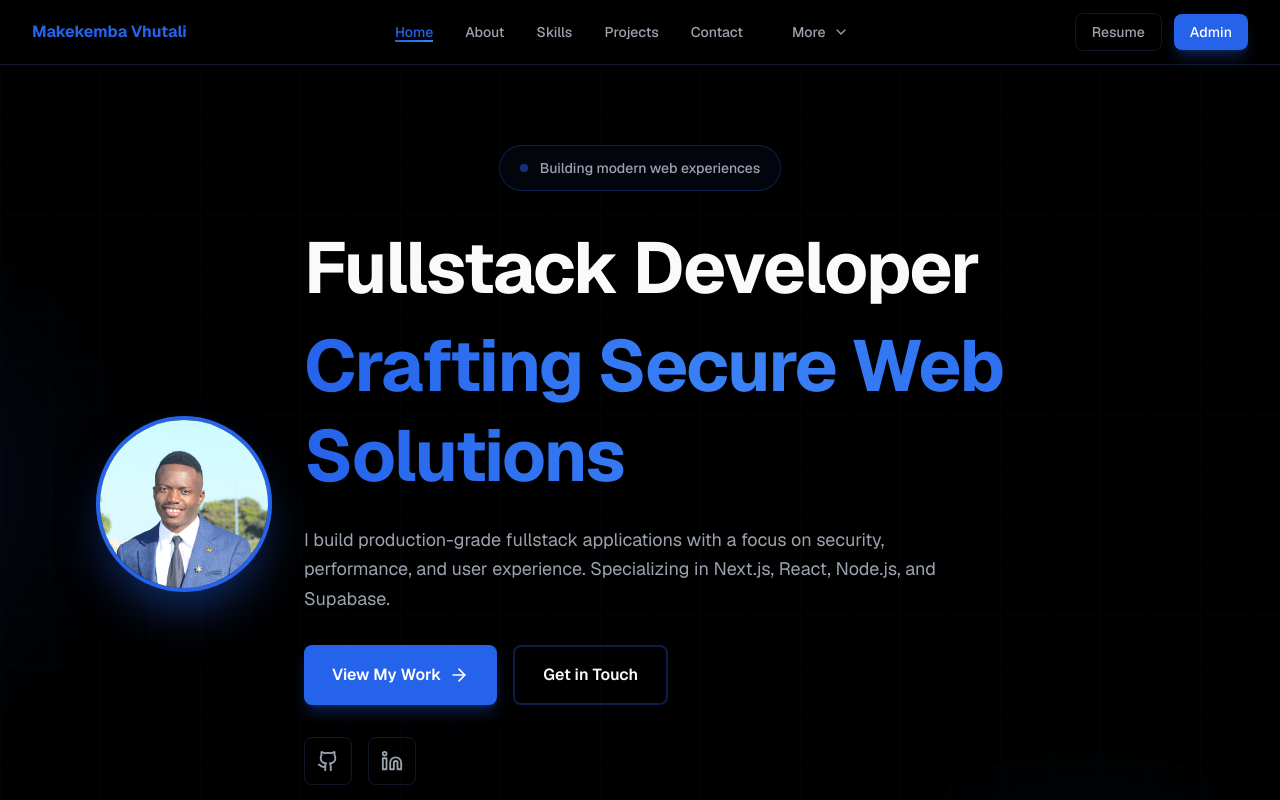
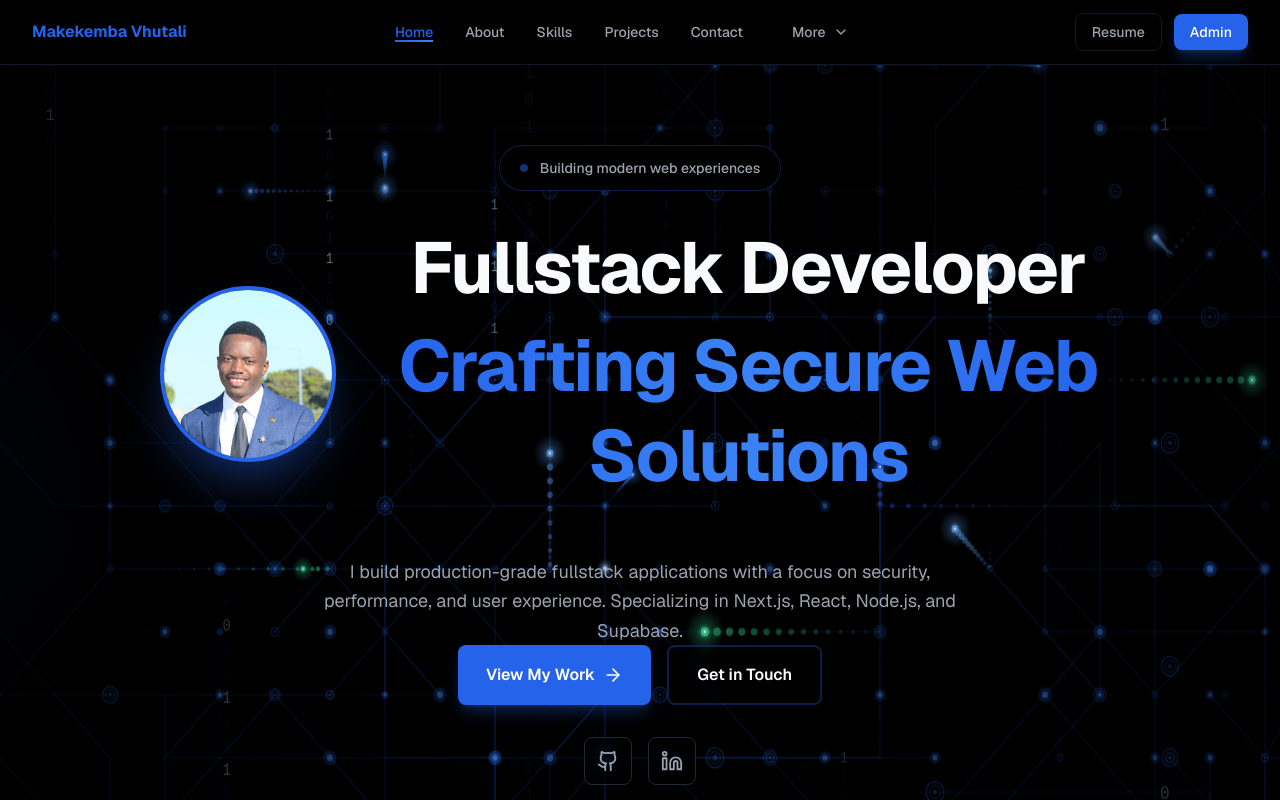
Before and after one commit to makekemba-cloud/my-portfolio, a Next.js app: page / in a window 1280 px wide. Shown: the top 800 px of the page. Built offline with nearby package versions, Linux system fonts and the light colour scheme.

Commit message:
Printed Computer Board (PCB) traces/ animation done

```diff
--- a/src/components/sections/HeroSection.tsx
+++ b/src/components/sections/HeroSection.tsx
@@ -1,194 +1,372 @@
 'use client';
 
-import { useState, useEffect } from 'react';
-import Link from 'next/link';
+import { useState, useEffect, useRef } from 'react';
 import { ArrowRight, Github, Linkedin } from 'lucide-react';
 import Image from 'next/image';
 
+// ── PCB Background ───────────────────────────────────────
+function PCBBackground() {
+  const canvasRef = useRef<HTMLCanvasElement>(null);
+
+  useEffect(() => {
+    const canvas = canvasRef.current;
+    if (!canvas) return;
+    const ctx = canvas.getContext('2d')!;
+
+    let animationId: number;
+    let width = 0;
+    let height = 0;
+
+    interface Pt { x: number; y: number }
+    interface Trace { points: Pt[]; layer: number }
+    interface Pulse {
+      traceIndex: number; progress: number; speed: number;
+      size: number; color: string; tail: number;
+    }
+    interface BinaryStream {
+      x: number; y: number; chars: string[];
+      speed: number; opacity: number; fontSize: number; offset: number;
+    }
+    interface Circle { x: number; y: number; r: number; type: 'pad' | 'via' | 'ring' }
+
+    let traces: Trace[] = [];
+    let pulses: Pulse[] = [];
+    let binaryStreams: BinaryStream[] = [];
+    let circles: Circle[] = [];
+
+    const GRID = 55;
+    const PULSE_COLORS = ['#2563EB', '#3B82F6', '#60A5FA', '#BAE6FD', '#F59E0B', '#34D399'];
+
+    const snap = (v: number, g: number) => Math.round(v / g) * g;
+    const hexToRgb = (hex: string) => {
+      const h = hex.replace('#', '');
+      return { r: parseInt(h.slice(0,2),16), g: parseInt(h.slice(2,4),16), b: parseInt(h.slice(4,6),16) };
+    };
+
+    function build() {
+      traces = []; circles = []; binaryStreams = [];
+      const traceCount = Math.floor((width * height) / 14000);
+
+      for (let i = 0; i < traceCount; i++) {
+        const layer = Math.random() < 0.3 ? 0 : 1;
+        const pts: Pt[] = [];
+        let cx = snap(Math.random() * width, GRID);
+        let cy = snap(Math.random() * height, GRID);
+        pts.push({ x: cx, y: cy });
+        circles.push({ x: cx, y: cy, r: 4 + Math.random() * 3, type: 'pad' });
+
+        const steps = 3 + Math.floor(Math.random() * 7);
+        for (let s = 0; s < steps; s++) {
+          const roll = Math.random();
+          if (roll < 0.35) {
+            const d = (1 + Math.floor(Math.random() * 6)) * GRID;
+            cx += Math.random() > 0.5 ? d : -d;
+          } else if (roll < 0.65) {
+            const d = (1 + Math.floor(Math.random() * 6)) * GRID;
+            cy += Math.random() > 0.5 ? d : -d;
+          } else {
+            const d = (1 + Math.floor(Math.random() * 3)) * GRID;
+            cx += Math.random() > 0.5 ? d : -d;
+            cy += Math.random() > 0.5 ? d : -d;
+          }
+          cx = Math.max(-GRID, Math.min(width + GRID, cx));
+          cy = Math.max(-GRID, Math.min(height + GRID, cy));
+          pts.push({ x: cx, y: cy });
+          if (s < steps - 1 && Math.random() < 0.5)
+            circles.push({ x: cx, y: cy, r: 2 + Math.random() * 2, type: 'via' });
+        }
+        circles.push({ x: cx, y: cy, r: 5 + Math.random() * 4, type: 'ring' });
+        if (pts.length >= 2) traces.push({ points: pts, layer });
+      }
+
+      for (let i = 0; i < Math.floor(traceCount * 0.4); i++) {
+        circles.push({
+          x: snap(Math.random() * width, GRID),
+          y: snap(Math.random() * height, GRID),
+          r: 3 + Math.random() * 5,
+          type: Math.random() < 0.5 ? 'pad' : 'ring',
+        });
+      }
+
+      for (let i = 0; i < Math.floor(width / 120); i++) {
+        const chars: string[] = [];
+        for (let c = 0; c < 8 + Math.floor(Math.random() * 16); c++)
+          chars.push(Math.random() > 0.5 ? '1' : '0');
+        binaryStreams.push({
+          x: 40 + Math.random() * (width - 80),
+          y: Math.random() * height,
+          chars,
+          speed: 0.08 + Math.random() * 0.15,
+          opacity: 0.08 + Math.random() * 0.18,
+          fontSize: 10 + Math.floor(Math.random() * 8),
+          offset: Math.random() * 1000,
+        });
+      }
+
+      pulses = [];
+      for (let i = 0; i < Math.floor(traceCount * 0.35); i++) spawnPulse();
+    }
+
+    function spawnPulse() {
+      if (!traces.length) return;
+      pulses.push({
+        traceIndex: Math.floor(Math.random() * traces.length),
+        progress: Math.random(),
+        speed: 0.0002 + Math.random() * 0.0005,
+        size: 1.5 + Math.random() * 2.5,
+        color: PULSE_COLORS[Math.floor(Math.random() * PULSE_COLORS.length)],
+        tail: 0.06 + Math.random() * 0.1,
+      });
+    }
+
+    function getPos(trace: Trace, p: number): Pt {
+      const pts = trace.points, segs = pts.length - 1;
+      const sp = p * segs, si = Math.min(Math.floor(sp), segs - 1), t = sp - si;
+      return { x: pts[si].x + (pts[si+1].x - pts[si].x) * t, y: pts[si].y + (pts[si+1].y - pts[si].y) * t };
+    }
+
+    function draw(time: number) {
+      ctx.clearRect(0, 0, width, height);
+      ctx.fillStyle = '#000000';
+      ctx.fillRect(0, 0, width, height);
+
+      // Diagonal hatching
+      ctx.strokeStyle = 'rgba(15,30,70,0.5)';
+      ctx.lineWidth = 0.5;
+      for (let x = -height; x < width + height; x += 90) {
+        ctx.beginPath(); ctx.moveTo(x, 0); ctx.lineTo(x + height, height); ctx.stroke();
+      }
+
+      // Traces
+      [0, 1].forEach((layer) => {
+        traces.forEach((trace) => {
+          if (trace.layer !== layer) return;
+          const pts = trace.points;
+          if (pts.length < 2) return;
+          ctx.beginPath();
+          ctx.moveTo(pts[0].x, pts[0].y);
+          for (let i = 1; i < pts.length; i++) ctx.lineTo(pts[i].x, pts[i].y);
+          ctx.strokeStyle = `rgba(37,99,235,${layer === 0 ? 0.06 : 0.18})`;
+          ctx.lineWidth = layer === 0 ? 0.8 : 1.2;
+          ctx.stroke();
+        });
+      });
+
+      // Circles
+      circles.forEach((c) => {
+        if (c.type === 'pad') {
+          ctx.beginPath(); ctx.arc(c.x, c.y, c.r, 0, Math.PI*2);
+          ctx.fillStyle = 'rgba(37,99,235,0.22)'; ctx.fill();
+          ctx.beginPath(); ctx.arc(c.x, c.y, c.r*0.45, 0, Math.PI*2);
+          ctx.fillStyle = 'rgba(96,165,250,0.35)'; ctx.fill();
+        } else if (c.type === 'via') {
+          ctx.beginPath(); ctx.arc(c.x, c.y, c.r, 0, Math.PI*2);
+          ctx.strokeStyle = 'rgba(37,99,235,0.3)'; ctx.lineWidth = 1; ctx.stroke();
+          ctx.beginPath(); ctx.arc(c.x, c.y, c.r*0.35, 0, Math.PI*2);
+          ctx.fillStyle = 'rgba(37,99,235,0.25)'; ctx.fill();
+        } else {
+          ctx.beginPath(); ctx.arc(c.x, c.y, c.r, 0, Math.PI*2);
+          ctx.strokeStyle = 'rgba(37,99,235,0.3)'; ctx.lineWidth = 1.5; ctx.stroke();
+          ctx.beginPath(); ctx.arc(c.x, c.y, c.r*0.62, 0, Math.PI*2);
+          ctx.strokeStyle = 'rgba(96,165,250,0.2)'; ctx.lineWidth = 1; ctx.stroke();
+          ctx.beginPath(); ctx.arc(c.x, c.y, c.r*0.22, 0, Math.PI*2);
+          ctx.fillStyle = 'rgba(37,99,235,0.35)'; ctx.fill();
+        }
+      });
+
+      // Binary streams
+      binaryStreams.forEach((stream) => {
+        ctx.font = `${stream.fontSize}px monospace`;
+        const lineH = stream.fontSize * 1.5;
+        const totalH = stream.chars.length * lineH;
+        const scrollY = (time * stream.speed * 0.04 + stream.offset * lineH) % totalH;
+        stream.chars.forEach((ch, i) => {
+          const wy = (((stream.y + i * lineH - scrollY) % height) + height) % height;
+          const dist = Math.abs(i - stream.chars.length / 2) / (stream.chars.length / 2);
+          const alpha = stream.opacity * (1 - dist * 0.4);
+          const highlight = Math.sin(time * 0.0008 + i * 2.1 + stream.offset) > 0.88;
+          ctx.fillStyle = highlight ? `rgba(186,230,253,${alpha*3})` : `rgba(37,99,235,${alpha})`;
+          ctx.fillText(ch, stream.x, wy);
+        });
+      });
+
+      // Pulses
+      pulses.forEach((pulse) => {
+        const trace = traces[pulse.traceIndex];
+        if (!trace) return;
+        const pos = getPos(trace, pulse.progress);
+        const { r, g, b } = hexToRgb(pulse.color);
+
+        for (let t = 16; t >= 0; t--) {
+          const tp = pulse.progress - (pulse.tail * t) / 16;
+          if (tp < 0) continue;
+          const tpos = getPos(trace, Math.max(0, tp));
+          ctx.beginPath();
+          ctx.arc(tpos.x, tpos.y, pulse.size * (0.3 + 0.7*(1-t/16)), 0, Math.PI*2);
+          ctx.fillStyle = `rgba(${r},${g},${b},${(1-t/16)*0.55})`;
+          ctx.fill();
+        }
+
+        const grad = ctx.createRadialGradient(pos.x, pos.y, 0, pos.x, pos.y, pulse.size*5);
+        grad.addColorStop(0, `rgba(${r},${g},${b},0.75)`);
+        grad.addColorStop(0.4, `rgba(${r},${g},${b},0.25)`);
+        grad.addColorStop(1, `rgba(${r},${g},${b},0)`);
+        ctx.beginPath(); ctx.arc(pos.x, pos.y, pulse.size*5, 0, Math.PI*2);
+        ctx.fillStyle = grad; ctx.fill();
+
+        ctx.beginPath(); ctx.arc(pos.x, pos.y, pulse.size, 0, Math.PI*2);
+        ctx.fillStyle = `rgba(${r},${g},${b},1)`; ctx.fill();
+
+        ctx.beginPath(); ctx.arc(pos.x, pos.y, pulse.size*0.35, 0, Math.PI*2);
+        ctx.fillStyle = 'rgba(255,255,255,0.95)'; ctx.fill();
+
+        pulse.progress += pulse.speed;
+        if (pulse.progress > 1) {
+          pulse.traceIndex = Math.floor(Math.random() * traces.length);
+          pulse.progress = 0;
+          pulse.speed = 0.0002 + Math.random() * 0.0005;
+          pulse.color = PULSE_COLORS[Math.floor(Math.random() * PULSE_COLORS.length)];
+        }
+      });
+
+      if (Math.random() < 0.005 && pulses.length < traces.length * 0.45) spawnPulse();
+      animationId = requestAnimationFrame(draw);
+    }
+
+    function resize() {
+      width = canvas!.width = window.innerWidth;
+      height = canvas!.height = window.innerHeight;
+      build();
+    }
+
+    resize();
+    window.addEventListener('resize', resize);
+    requestAnimationFrame(draw);
+    return () => { cancelAnimationFrame(animationId); window.removeEventListener('resize', resize); };
+  }, []);
+
+  return <canvas ref={canvasRef} className="absolute inset-0 w-full h-full pointer-events-none" style={{ opacity: 0.85 }} />;
+}
+
+// ── Hero Section ─────────────────────────────────────────
 export default function HeroSection() {
   const [isLoaded, setIsLoaded] = useState(false);
 
-  useEffect(() => {
-    setIsLoaded(true);
-  }, []);
+  useEffect(() => { setIsLoaded(true); }, []);
 
   const handleScrollToSection = (sectionId: string) => {
-  if (sectionId === 'hero') {
-    window.scrollTo({ top: 0, behavior: 'smooth' });
-    return;
-  }
+    if (sectionId === 'hero') { window.scrollTo({ top: 0, behavior: 'smooth' }); return; }
     const element = document.getElementById(sectionId);
     if (element) {
-    const navbarHeight = 64;
-    const elementTop = element.getBoundingClientRect().top + window.scrollY - navbarHeight;
-    window.scrollTo({ top: elementTop, behavior: 'smooth' });
+      const navbarHeight = window.innerWidth >= 1024 ? 65 : 999;
+      window.scrollTo({ top: element.getBoundingClientRect().top + window.scrollY - navbarHeight, behavior: 'smooth' });
     }
   };
 
   return (
-    <>
-      {/* Main Hero Section */}
-      <section
-        id="hero"
-        className="relative min-h-screen flex items-center justify-center overflow-hidden bg-[#000000] pt-20 pb-20"
-      >
-        {/* Animated Background Elements */}
-        <div className="absolute inset-0 overflow-hidden pointer-events-none">
-          <div className="absolute top-1/4 -left-1/4 w-96 h-96 bg-[#2563EB]/15 rounded-full blur-3xl opacity-50 animate-pulse" />
-          <div
-            className="absolute -bottom-1/4 right-0 w-96 h-96 bg-[#3B82F6]/15 rounded-full blur-3xl opacity-50 animate-pulse"
-            style={{ animationDelay: '1.5s' }}
-          />
-          <div className="absolute inset-0 bg-[linear-gradient(to_right,#111827_1px,transparent_1px),linear-gradient(to_bottom,#111827_1px,transparent_1px)] bg-[size:50px_50px] opacity-20" />
+    <section id="hero" className="relative min-h-screen flex items-center justify-center overflow-hidden bg-[#000000] pt-20 pb-20">
+
+      {/* PCB animated background */}
+      <PCBBackground />
+
+      {/* Glow overlays + vignette */}
+      <div className="absolute inset-0 pointer-events-none">
+        <div className="absolute top-1/4 -left-1/4 w-96 h-96 bg-[#2563EB]/10 rounded-full blur-3xl opacity-40 animate-pulse" />
+        <div className="absolute -bottom-1/4 right-0 w-96 h-96 bg-[#3B82F6]/10 rounded-full blur-3xl opacity-40 animate-pulse" style={{ animationDelay: '1.5s' }} />
+        <div className="absolute inset-0 bg-[radial-gradient(ellipse_at_center,transparent_40%,rgba(0,0,0,0.5)_100%)]" />
       </div>
 
-        {/* Content */}
-        <div className="relative z-10 max-w-6xl mx-auto px-4 sm:px-6 lg:px-8 w-full">
-          {/* Top Badge */}
-          <div
-            className={`flex justify-center mb-8 transition-all duration-700 transform ${
-              isLoaded ? 'opacity-100 scale-100' : 'opacity-0 scale-95'
-            }`}
-          >
-            <div className="inline-flex items-center gap-3 px-4 py-2 sm:px-5 sm:py-3 rounded-full border border-[#2563EB]/30 bg-[#2563EB]/5 backdrop-blur-sm cursor-pointer transition-all duration-300 hover:shadow-[0_0_25px_rgba(37,99,235,0.45)]">
+      {/* Content — all centered */}
+     <div className="relative z-10 max-w-5xl mx-auto px-4 sm:px-6 lg:px-8 w-full flex flex-col items-center text-center">
+
+        {/* Badge */}
+        <div className={`mb-8 transition-all duration-700 transform ${isLoaded ? 'opacity-100 scale-100' : 'opacity-0 scale-95'}`}>
+          <div className="inline-flex items-center gap-3 px-4 py-2 sm:px-5 sm:py-3 rounded-full border border-[#2563EB]/30 bg-[#000000]/60 backdrop-blur-sm cursor-pointer transition-all duration-300 hover:shadow-[0_0_25px_rgba(37,99,235,0.45)]">
             <div className="w-2 h-2 bg-[#2563EB] rounded-full animate-pulse flex-shrink-0" />
-              <span className="text-xs sm:text-sm text-[#9CA3AF] font-medium">
-                Building modern web experiences
-              </span>
+            <span className="text-xs sm:text-sm text-[#9CA3AF] font-medium">Building modern web experiences</span>
           </div>
         </div>
 
-          {/* Main Content */}
-          {/* Mobile: stacked (picture on top, text below) | Desktop: side-by-side */}
-          <div className="flex flex-col lg:flex-row gap-8 items-center mb-12">
+        {/* Picture + Text side by side */}
+       <div className="flex flex-col lg:flex-row items-center gap-10 mb-8 w-full lg:justify-start">
 
-            {/* Profile Picture — visible on ALL screen sizes */}
-            <div
-              className={`flex-shrink-0 transition-all duration-1000 transform ${
-                isLoaded ? 'opacity-100 scale-100' : 'opacity-0 scale-75'
-              }`}
-            >
-              {/* Sizing: smaller on mobile, larger on desktop */}
+          {/* Profile picture — left on desktop */}
+          <div className={`flex-shrink-0 transition-all duration-1000 transform ${isLoaded ? 'opacity-100 scale-100' : 'opacity-0 scale-75'}`}>
             <div className="relative w-28 h-28 sm:w-36 sm:h-36 lg:w-44 lg:h-44">
-                {/* Animated border rings */}
               <div className="absolute inset-0 rounded-full border-2 border-[#2563EB] animate-pulse" />
-                <div
-                  className="absolute inset-3 rounded-full border border-[#2563EB]/30 animate-pulse"
-                  style={{ animationDelay: '0.5s' }}
-                />
-
-                {/* Image container */}
+              <div className="absolute inset-3 rounded-full border border-[#2563EB]/30 animate-pulse" style={{ animationDelay: '0.5s' }} />
               <div className="relative w-full h-full rounded-full overflow-hidden border-4 border-[#2563EB] shadow-2xl shadow-[#2563EB]/50">
                 <Image
                   src="/images/Screenshot 2026-03-03 101434.png"
-                    alt="Profile"
-                    fill
+                  alt="Profile" fill
                   sizes="(max-width: 640px) 112px, (max-width: 1024px) 144px, 176px"
-                    className="object-cover"
-                    priority
+                  className="object-cover" priority
                 />
               </div>
             </div>
           </div>
 
-            {/* Text Content */}
-            <div className="flex-1 text-center lg:text-left">
-              {/* Main Headline */}
-              <div
-                className={`mb-6 transition-all duration-1000 transform ${
-                  isLoaded ? 'opacity-100 translate-y-0' : 'opacity-0 translate-y-10'
-                }`}
-              >
-                <h1 className="text-4xl sm:text-5xl lg:text-6xl xl:text-7xl font-bold mb-4 leading-tight tracking-tight cursor-pointer transition-all duration-300 hover:drop-shadow-[0_0_30px_rgba(37,99,235,0.5)]">
+          {/* Headline + Subheading — right on desktop, centered on mobile */}
+          <div className="flex flex-col items-center text-center">
+            <div className={`mb-6 transition-all duration-1000 transform ${isLoaded ? 'opacity-100 translate-y-0' : 'opacity-0 translate-y-10'}`}>
+              <h1 className="text-4xl sm:text-5xl lg:text-6xl xl:text-7xl font-bold leading-tight tracking-tight">
                 <span className="block text-[#F9FAFB] mb-2">Fullstack Developer</span>
                 <span className="block bg-gradient-to-r from-[#2563EB] via-[#3B82F6] to-[#2563EB] bg-clip-text text-transparent leading-tight">
                   Crafting Secure Web Solutions
                 </span>
               </h1>
             </div>
+          </div>
+        </div>
 
-              {/* Subheading */}
-              <div
-                className={`mb-8 transition-all duration-1000 delay-200 transform ${
-                  isLoaded ? 'opacity-100 translate-y-0' : 'opacity-0 translate-y-10'
-                }`}
-              >
-                <p className="text-base sm:text-lg text-[#9CA3AF] leading-relaxed max-w-2xl mx-auto lg:mx-0">
+        <div className={`transition-all duration-1000 delay-200 transform ${isLoaded ? 'opacity-100 translate-y-0' : 'opacity-0 translate-y-10'}`}>
+              <p className="text-base sm:text-lg text-[#9CA3AF] leading-relaxed max-w-2xl">
                 I build production-grade fullstack applications with a focus on security,
-                  performance, and user experience. Specializing in Next.js, React, Node.js,
-                  and Supabase.
+                performance, and user experience. Specializing in Next.js, React, Node.js, and Supabase.
               </p>
         </div>
 
         {/* CTA Buttons */}
-              <div
-                className={`flex flex-col sm:flex-row gap-4 justify-center lg:justify-start mb-8 transition-all duration-1000 delay-300 transform ${
-                  isLoaded ? 'opacity-100 translate-y-0' : 'opacity-0 translate-y-10'
-                }`}
-              >
+        <div className={`flex flex-col sm:flex-row gap-4 justify-center mb-8 transition-all duration-1000 delay-300 transform ${isLoaded ? 'opacity-100 translate-y-0' : 'opacity-0 translate-y-10'}`}>
           <button
             onClick={() => handleScrollToSection('projects')}
-                  className="group relative px-7 py-4 bg-[#2563EB] text-white rounded-lg font-semibold flex items-center justify-center gap-2 overflow-hidden transition-all duration-300 hover:bg-[#1d4ed8] shadow-lg shadow-[#2563EB]/30 hover:shadow-[#2563EB]/50 text-base"
+            className="group px-7 py-4 bg-[#2563EB] text-white rounded-lg font-semibold flex items-center justify-center gap-2 transition-all duration-300 hover:bg-[#1d4ed8] shadow-lg shadow-[#2563EB]/30 hover:shadow-[#2563EB]/50 text-base"
           >
             <span>View My Work</span>
-                  <ArrowRight
-                    size={20}
-                    className="group-hover:translate-x-1 transition-transform duration-300"
-                  />
+            <ArrowRight size={20} className="group-hover:translate-x-1 transition-transform duration-300" />
           </button>
           <button
             onClick={() => handleScrollToSection('contact')}
-                  className="px-7 py-4 border-2 border-[#2563EB]/30 text-[#F9FAFB] rounded-lg font-semibold hover:border-[#2563EB] hover:bg-[#2563EB]/5 transition-all duration-300 text-base"
+            className="px-7 py-4 border-2 border-[#2563EB]/30 text-[#F9FAFB] rounded-lg font-semibold hover:border-[#2563EB] hover:bg-[#2563EB]/5 transition-all duration-300 text-base backdrop-blur-sm"
           >
             Get in Touch
           </button>
         </div>
 
         {/* Social Links */}
-              <div
-                className={`flex justify-center lg:justify-start gap-4 transition-all duration-1000 delay-400 transform ${
-                  isLoaded ? 'opacity-100 translate-y-0' : 'opacity-0 translate-y-10'
-                }`}
-              >
-                <a
-                  href="https://github.com/makekemba-cloud"
-                  target="_blank"
-                  rel="noopener noreferrer"
-                  className="p-3 rounded-lg border border-[#111827] text-[#9CA3AF] hover:text-[#2563EB] hover:border-[#2563EB] hover:bg-[#2563EB]/5 transition-all duration-300"
-                  title="GitHub"
-                >
+        <div className={`flex justify-center gap-4 mb-12 transition-all duration-1000 delay-400 transform ${isLoaded ? 'opacity-100 translate-y-0' : 'opacity-0 translate-y-10'}`}>
+          <a href="https://github.com/makekemba-cloud" target="_blank" rel="noopener noreferrer"
+            className="p-3 rounded-lg border border-[#1f2937] bg-[#000000]/40 backdrop-blur-sm text-[#9CA3AF] hover:text-[#2563EB] hover:border-[#2563EB] hover:bg-[#2563EB]/5 transition-all duration-300" title="GitHub">
             <Github size={22} />
           </a>
-                <a
-                  href="https://linkedin.com/in/makekemba-vhutali"
-                  target="_blank"
-                  rel="noopener noreferrer"
-                  className="p-3 rounded-lg border border-[#111827] text-[#9CA3AF] hover:text-[#2563EB] hover:border-[#2563EB] hover:bg-[#2563EB]/5 transition-all duration-300"
-                  title="LinkedIn"
-                >
+          <a href="https://linkedin.com/in/makekemba-vhutali" target="_blank" rel="noopener noreferrer"
+            className="p-3 rounded-lg border border-[#1f2937] bg-[#000000]/40 backdrop-blur-sm text-[#9CA3AF] hover:text-[#2563EB] hover:border-[#2563EB] hover:bg-[#2563EB]/5 transition-all duration-300" title="LinkedIn">
             <Linkedin size={22} />
           </a>
+        </div>
+
+        {/* Scroll indicator */}
+        <div className={`flex justify-center transition-opacity duration-1000 delay-700 ${isLoaded ? 'opacity-100' : 'opacity-0'}`}>
+          <div className="flex flex-col items-center gap-3 cursor-pointer transition-all duration-300 hover:drop-shadow-[0_0_20px_rgba(37,99,235,0.4)]">
+            <span className="text-xs text-[#9CA3AF] uppercase tracking-widest font-medium">Scroll</span>
+            <div className="w-6 h-10 border-2 border-[#1f2937] rounded-full flex items-center justify-center">
+              <div className="w-1.5 h-2.5 bg-[#2563EB] rounded-full animate-bounce" />
             </div>
           </div>
         </div>
 
-          {/* Scroll Indicator */}
-          <div
-            className={`flex justify-center transition-opacity duration-1000 delay-700 ${
-              isLoaded ? 'opacity-100' : 'opacity-0'
-            }`}
-          >
-            <div className="flex flex-col items-center gap-3 cursor-pointer transition-all duration-300 hover:drop-shadow-[0_0_20px_rgba(37,99,235,0.4)]">
-              <span className="text-xs text-[#9CA3AF] uppercase tracking-widest font-medium">
-                Scroll
-              </span>
-              <div className="w-6 h-10 border-2 border-[#111827] rounded-full flex items-center justify-center">
-                <div className="w-1.5 h-2.5 bg-[#2563EB] rounded-full animate-bounce" />
       </div>
-            </div>
-          </div>
-        </div>
+      <div className="absolute bottom-0 left-0 right-0 h-px bg-gradient-to-r from-transparent via-[#2563EB]/40 to-transparent" />
     </section>
-    </>
   );
 }
```
Lines whose indentation alone changed are shown as unchanged.
